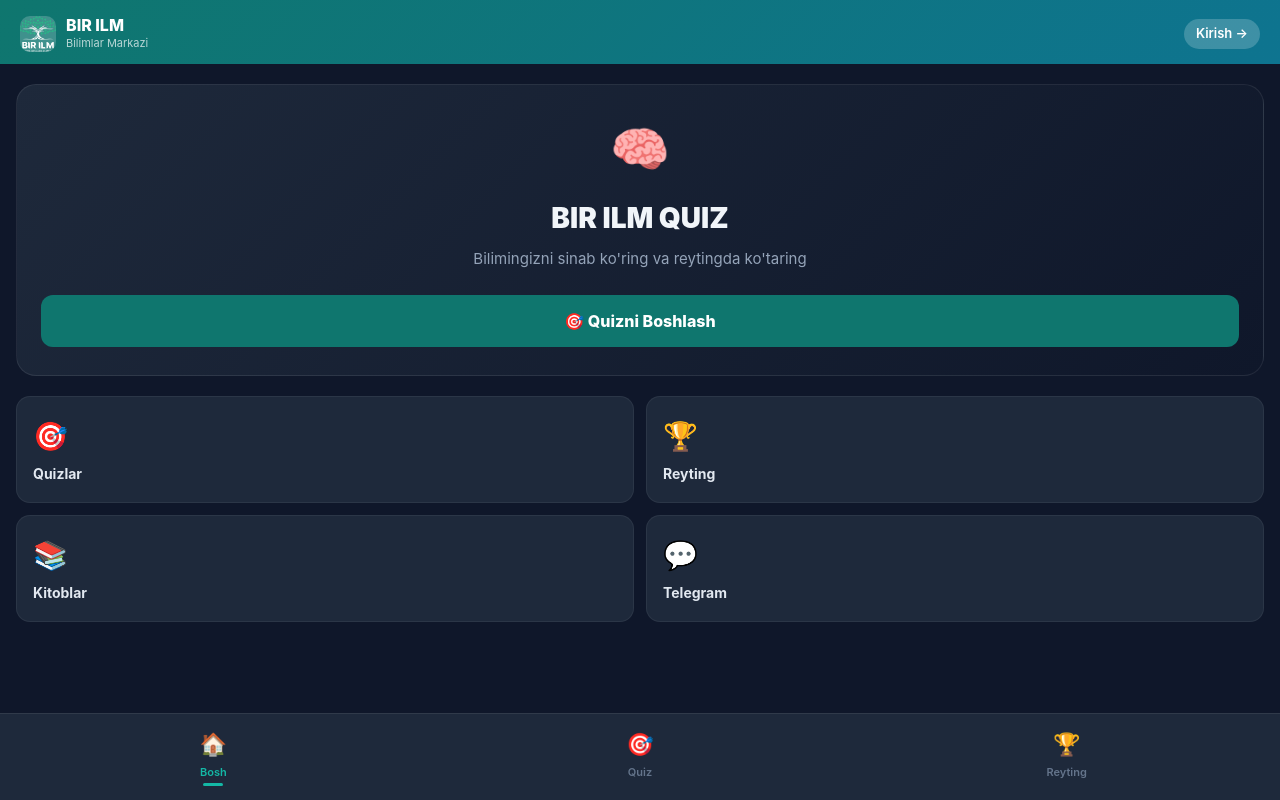
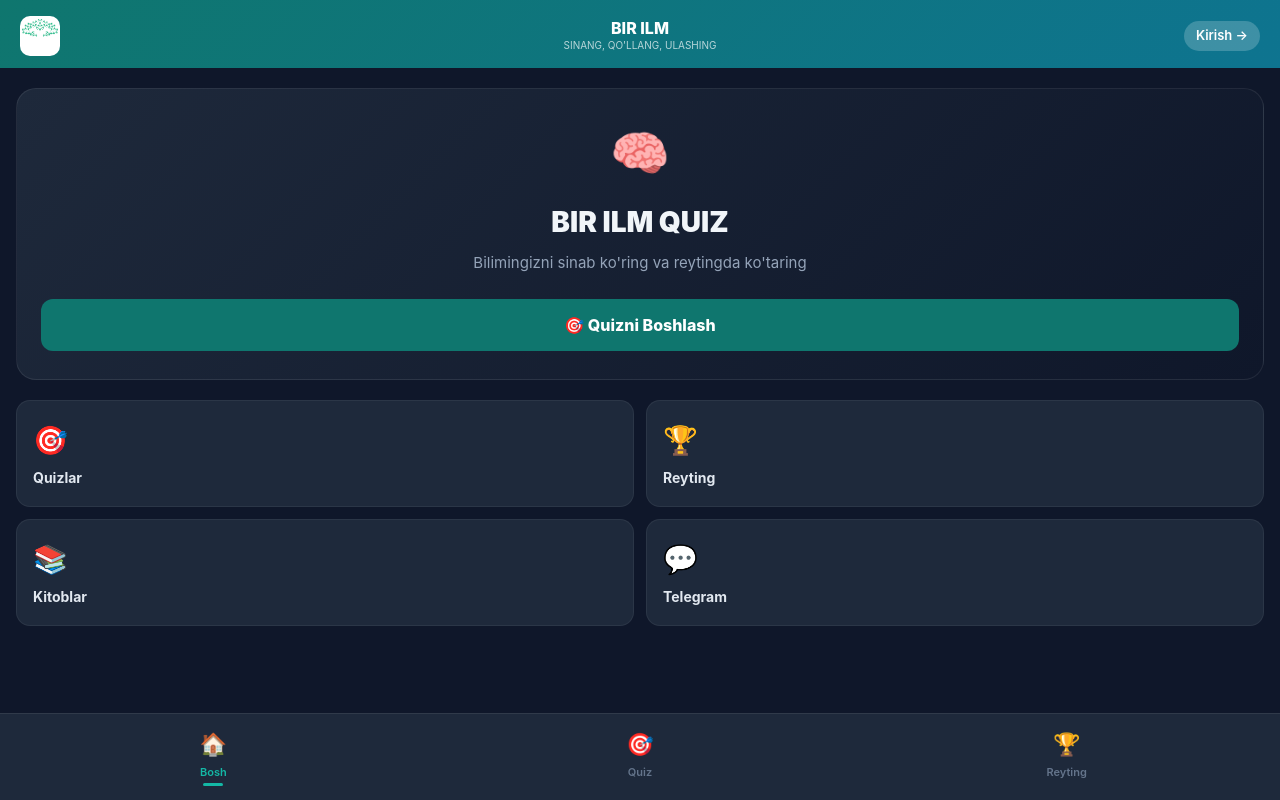
Before and after one commit to UsmanSNT/bir_ilm, a Next.js app in the folder bir_ilm/: page / in a window 1280 px wide. Built offline with nearby package versions, Linux system fonts and the light colour scheme.

Commit message:
fix header layout

```diff
--- a/bir_ilm/app/page.tsx
+++ b/bir_ilm/app/page.tsx
@@ -66,15 +66,13 @@
   return (
     <div style={{ minHeight: "100dvh", backgroundColor: "#0f172a", color: "#f1f5f9", fontFamily: "-apple-system, BlinkMacSystemFont, 'Segoe UI', sans-serif", display: "flex", flexDirection: "column" }}>
       <div style={{ padding: "16px 20px 12px", background: "linear-gradient(135deg, #0f766e 0%, #0e7490 100%)" }}>
-        <div style={{ display: "flex", justifyContent: "space-between", alignItems: "center" }}>
-          <div style={{ display: "flex", alignItems: "center", gap: 10 }}>
-            <div style={{ width: 36, height: 36, borderRadius: 10, backgroundColor: "rgba(255,255,255,0.2)", display: "flex", alignItems: "center", justifyContent: "center", fontWeight: 900, fontSize: 14, color: "#fff" }}><img src="/assets/images/logo.jpg" style={{width:36,height:36,borderRadius:10,objectFit:"cover"}} /></div>
-            <div>
-              <div style={{ fontWeight: 800, fontSize: 16, color: "#fff", lineHeight: 1 }}>BIR ILM</div>
-              <div style={{ fontSize: 11, color: "rgba(255,255,255,0.7)", marginTop: 2 }}>Bilimlar Markazi</div>
-            </div>
+        <div style={{ display: "flex", justifyContent: "space-between", alignItems: "center", position: "relative" }}>
+          <img src="/assets/images/logo.jpg" style={{width:40,height:40,borderRadius:10,objectFit:"contain",backgroundColor:"#fff",padding:2,flexShrink:0}} />
+          <div style={{ position: "absolute", left: 0, right: 0, textAlign: "center", pointerEvents: "none" }}>
+            <div style={{ fontWeight: 800, fontSize: 16, color: "#fff", lineHeight: 1 }}>BIR ILM</div>
+            <div style={{ fontSize: 10, color: "rgba(255,255,255,0.7)", marginTop: 2 }}>SINANG, QO'LLANG, ULASHING</div>
           </div>
-          <div style={{ display: "flex", alignItems: "center", gap: 8 }}>
+          <div style={{ display: "flex", alignItems: "center", gap: 8, flexShrink: 0 }}>
             {isAdmin && <span style={{ backgroundColor: "rgba(255,255,255,0.2)", color: "#fff", fontSize: 11, fontWeight: 700, padding: "3px 8px", borderRadius: 6 }}>ADMIN</span>}
             {localUser ? (
               <div style={{ backgroundColor: "rgba(255,255,255,0.15)", borderRadius: 20, padding: "5px 12px", fontSize: 13, color: "#fff", fontWeight: 600 }}>👤 {name}</div>
```
